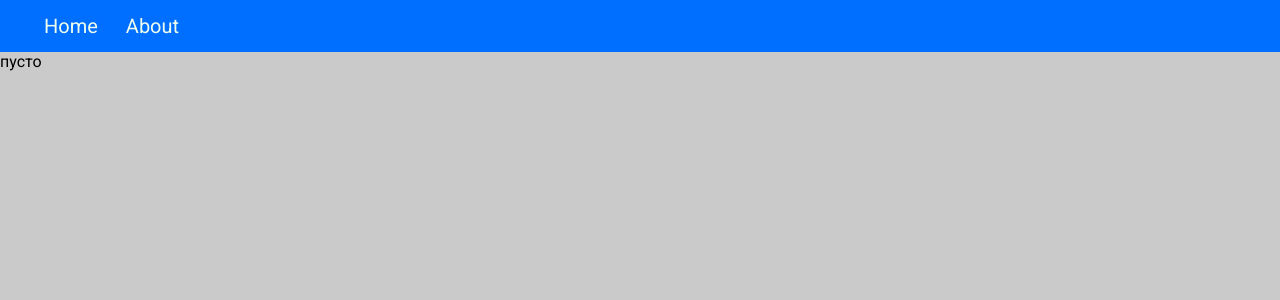
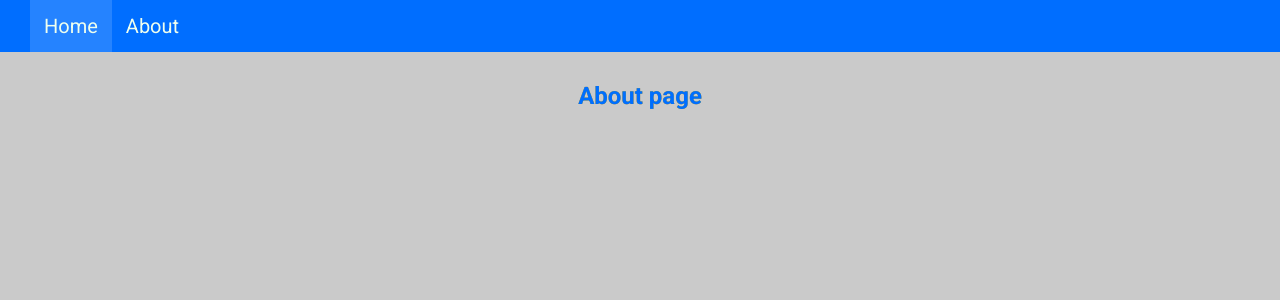
Before and after one commit to Wolf-Den1994/react-2021q3, a React app in the folder react-router/: page /about in a window 1280 px wide. Shown: the top 300 px of the page. Built offline with nearby package versions, Linux system fonts and the light colour scheme.

Commit message:
feat: add style for page not found and add active class link

```diff
--- a/react-router/src/components/about/about.jsx
+++ b/react-router/src/components/about/about.jsx
@@ -1,5 +1,10 @@
 import React from 'react';
+import './about.scss';
 
-const About = () => <>пусто</>;
+const About = () => (
+  <div className="about-page">
+    <h2>About page</h2>
+  </div>
+);
 
 export default About;
--- /dev/null
+++ b/react-router/src/components/about/about.scss
@@ -0,0 +1,14 @@
+.about-page {
+  h2 {
+    margin: 30px;
+    text-align: center;
+    overflow: hidden;
+    text-shadow: 0 0 #006eff, 0 0 #9acd32, 0 0 #ff6347;
+    color: transparent;
+    transition: all 4s;
+  }
+
+  h2:hover {
+    text-shadow: -1700px 0 #006eff, 1700px 0 #9acd32, 0 0 #ff6347;
+  }
+}
--- a/react-router/src/components/app/app.jsx
+++ b/react-router/src/components/app/app.jsx
@@ -1,4 +1,4 @@
-import React from 'react';
+import React, { useState } from 'react';
 import { BrowserRouter as Router, Route, Switch } from 'react-router-dom';
 import Home from '../home/home';
 import Header from '../header/header';
@@ -6,9 +6,25 @@ import About from '../about/about';
 import NotFound from '../not-found/not-found';
 
 const App = () => {
+  const [activeLinks, setActiveLinks] = useState([true, false]);
+
+  const chagePage = (event) => {
+    const { target } = event;
+    const id = target.classList[0].replace(/[^\d]/g, '');
+    setActiveLinks((state) => {
+      const copy = [...state];
+      const falsesState = copy.map(() => false);
+      const newState = falsesState.map((el, index) => {
+        if (index === +id) return true;
+        return false;
+      });
+      return newState;
+    });
+  };
+
   return (
     <Router>
-      <Header />
+      <Header active={activeLinks} onActive={chagePage} />
       <div className="app-wrapper">
         <Switch>
           <Route exact path="/">
--- a/react-router/src/components/header/header.jsx
+++ b/react-router/src/components/header/header.jsx
@@ -2,16 +2,28 @@ import React from 'react';
 import { Link } from 'react-router-dom';
 import './header.scss';
 
-const Header = () => {
+const Header = ({ active, onActive }) => {
   return (
     <header className="header">
       <nav>
         <ul>
           <li>
-            <Link to="/">Home</Link>
+            <Link
+              className={`page0 ${active[0] ? 'active-link' : ''}`}
+              to="/"
+              onClick={onActive}
+            >
+              Home
+            </Link>
           </li>
           <li>
-            <Link to="/about">About</Link>
+            <Link
+              className={`page1 ${active[1] ? 'active-link' : ''}`}
+              to="/about"
+              onClick={onActive}
+            >
+              About
+            </Link>
           </li>
         </ul>
       </nav>
--- a/react-router/src/components/not-found/not-found.jsx
+++ b/react-router/src/components/not-found/not-found.jsx
@@ -1,5 +1,11 @@
 import React from 'react';
+import './not-found.scss';
 
-const NotFound = () => <>Resource is not found</>;
+const NotFound = () => (
+  <div className="not-found-page">
+    <p>Resource is not found :(</p>
+    <i />
+  </div>
+);
 
 export default NotFound;
--- /dev/null
+++ b/react-router/src/components/not-found/not-found.scss
@@ -0,0 +1,24 @@
+.not-found-page {
+  display: flex;
+  justify-content: center;
+  align-items: center;
+  flex-direction: column;
+
+  p {
+    text-align: center;
+    font-size: 22px;
+    font-weight: 500;
+    color: #4e7693;
+    margin: 50px 0 20px;
+  }
+
+  i {
+    margin: 20px;
+    display: inline-block;
+    width: 250px;
+    height: 250px;
+    background-repeat: no-repeat;
+    background-size: cover;
+    background-image: url(../../assets/404-error.svg);
+  }
+}
```
Also changed, not shown: react-router/src/assets/404-error.svg (added).
